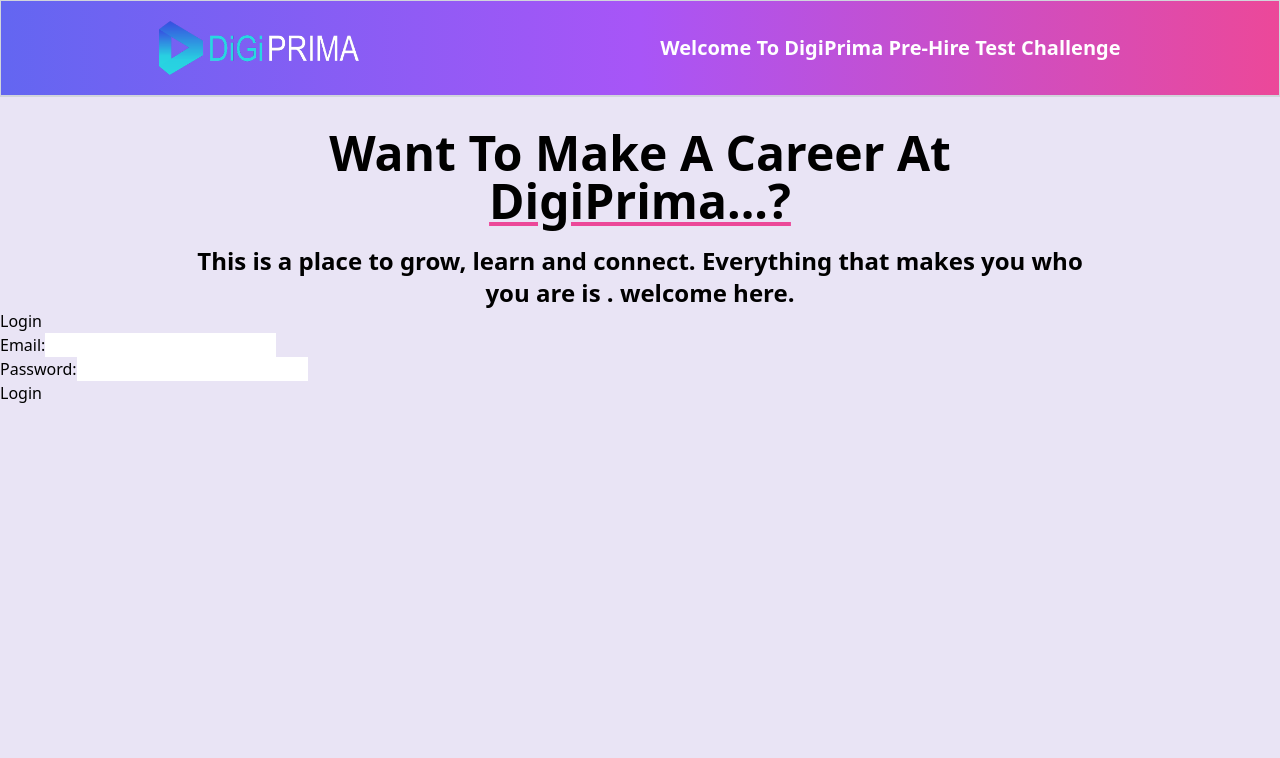
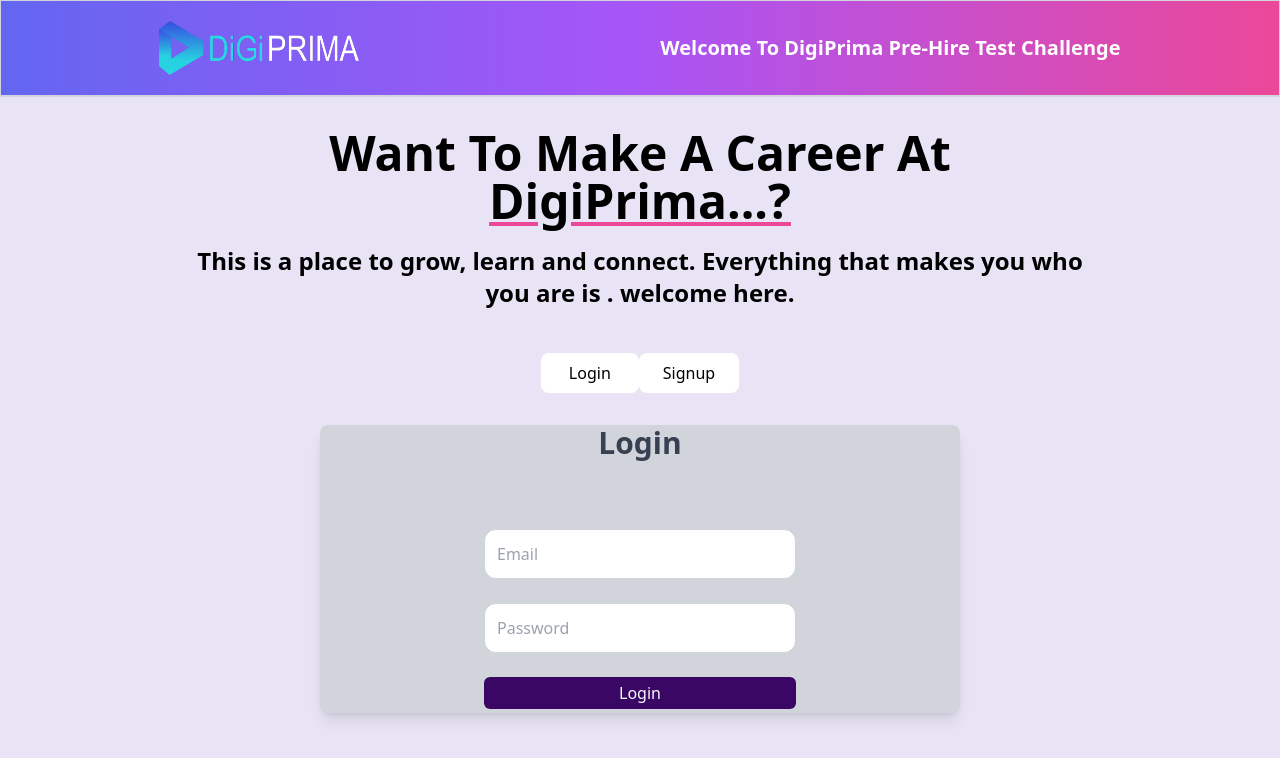
Before and after one commit to ketanjain12/PreHireTest, a React (Vite) app in the folder Frontend/: page / in a window 1280 px wide. Shown: the top 758 px of the page. Built offline with nearby package versions, Linux system fonts and the light colour scheme.

Commit message:
changes done in login f

```diff
--- a/Frontend/src/Component/Login.jsx
+++ b/Frontend/src/Component/Login.jsx
@@ -1,106 +1,16 @@
-// import React, { useState } from 'react';
-// import { Link, useNavigate } from 'react-router-dom';
+import React, { useState } from 'react';
+import { Link, useNavigate } from 'react-router-dom';
 
-// const Login = () => {
-//   const [email, setEmail] = useState('');
-//   const [password, setPassword] = useState('');
-//   const navigate = useNavigate();
-
-//   const handleLogin = async (event) => {
-//     event.preventDefault();
-
-//     try {
-//       const result = await fetch('http://localhost:3002/api/v1/login', {
-//         method: 'POST',
-//         headers: {
-//           'Content-Type': 'application/json',
-//         },
-//         body: JSON.stringify({ email, password }),
-//       });
-
-//       const resultData = await result.json();
-
-//       if (result.ok) {
-//         console.log('Login successful');
-//         navigate('/TestInterface'); // Navigate to the correct route after login
-//       } else {
-//         console.error('Login failed:', resultData.msg);
-//       }
-//     } catch (error) {
-//       console.error('Error:', error.message);
-//     }
-//   };
-
-//   return (
-//     <>
-//       <div className='flex items-center justify-center mt-10  py-1'>
-//         <Link
-//           className="border-gray-400 rounded-lg text-black bg-white py-2 px-7 hover:bg-gradient-to-r from-indigo-500 via-purple-500 hover:text-white to-pink-500"
-//           to="/login"
-//         >
-//           Login
-//         </Link>
-
-//         <Link
-//           className='hover:bg-gradient-to-r from-indigo-500 via-purple-500 hover:text-white to-pink-500 border-gray-400 rounded-lg text-black bg-white py-2 px-6'
-//           to='/signUp'
-//         >
-//           Signup
-//         </Link>
-//       </div>
-
-//       <div className='w-[50%] mx-auto rounded-lg bg-gray-300 box-shadow:0 1px 3px 0 rgb(0 0 0 / 0.1) mb-20 shadow-lg'>
-//         <h1 className='text-3xl mt-7 font-bold text-gray-700 text-center'>Login</h1>
-//         <form className='flex flex-col justify-center items-center m-1 p-1 mt-10' onSubmit={handleLogin}>
-//           <br />
-//           <input
-//             className='border border-gray-300 w-[50%] rounded-xl  px-3 py-3'
-//             onChange={(e) => setEmail(e.target.value)}
-//             value={email}
-//             type='email'
-//             placeholder='Email'
-//             id='Email'
-//           />
-//           <br />
-//           <input
-//             className='border border-gray-300 w-[50%] rounded-xl  px-3 py-3'
-//             onChange={(e) => setPassword(e.target.value)}
-//             value={password}
-//             type='password'
-//             placeholder='Password'
-//             id='Password'
-//           />
-//           <br />
-//           <button
-//             className='bg-purple-950 w-[50%] text-slate-50 py-1 px-2 rounded-md '
-//             type='submit'
-//           >
-//             Login
-//           </button>
-//         </form>
-//       </div>
-//     </>
-//   );
-// };
-
-// export default Login;
-import React, { useState } from 'react';
-
-const LoginForm = () => {
+const Login = () => {
   const [email, setEmail] = useState('');
   const [password, setPassword] = useState('');
-    const [message, setMessage] = useState('');
+  const navigate = useNavigate();
 
-    const handleLogin = async (e) => {
-        e.preventDefault();
-
-        if (!email || !password) {
-            setMessage('Please fill in both email and password.');
-            return;
-        }
+  const handleLogin = async (event) => {
+    event.preventDefault();
 
     try {
-            const response = await fetch('http://your-api-url/login', {
+      const result = await fetch('http://localhost:3002/api/v1/login', {
         method: 'POST',
         headers: {
           'Content-Type': 'application/json',
@@ -108,50 +18,69 @@
         body: JSON.stringify({ email, password }),
       });
 
-            const data = await response.json();
+      const resultData = await result.json();
 
-            if (response.ok) {
-                setMessage('Login successful');
-                // You can save the token and redirect the user here
-                console.log('User data:', data.data);
-                console.log('Token:', data.token);
-                // Save the token in localStorage or in your app state
-                localStorage.setItem('token', data.token);
-                // Redirect or update UI accordingly
+      if (result.ok) {
+        console.log('Login successful');
+        navigate('/TestInterface'); // Navigate to the correct route after login
       } else {
-                setMessage(data.msg || 'Login failed');
+        console.error('Login failed:', resultData.msg);
       }
     } catch (error) {
-            console.error('Error during login:', error);
-            setMessage('An error occurred. Please try again later.');
+      console.error('Error:', error.message);
     }
   };
 
   return (
-        <div>
-            <h2>Login</h2>
-            <form onSubmit={handleLogin}>
-                <div>
-                    <label>Email:</label>
+    <>
+      <div className='flex items-center justify-center mt-10  py-1'>
+        <Link
+          className="border-gray-400 rounded-lg text-black bg-white py-2 px-7 hover:bg-gradient-to-r from-indigo-500 via-purple-500 hover:text-white to-pink-500"
+          to="/login"
+        >
+          Login
+        </Link>
+
+        <Link
+          className='hover:bg-gradient-to-r from-indigo-500 via-purple-500 hover:text-white to-pink-500 border-gray-400 rounded-lg text-black bg-white py-2 px-6'
+          to='/signUp'
+        >
+          Signup
+        </Link>
+      </div>
+
+      <div className='w-[50%] mx-auto rounded-lg bg-gray-300 box-shadow:0 1px 3px 0 rgb(0 0 0 / 0.1) mb-20 shadow-lg'>
+        <h1 className='text-3xl mt-7 font-bold text-gray-700 text-center'>Login</h1>
+        <form className='flex flex-col justify-center items-center m-1 p-1 mt-10' onSubmit={handleLogin}>
+          <br />
           <input
-                        type="email"
+            className='border border-gray-300 w-[50%] rounded-xl  px-3 py-3'
+            onChange={(e) => setEmail(e.target.value)}
             value={email}
-                        onChange={(e) => setEmail(e.target.value)}
+            type='email'
+            placeholder='Email'
+            id='Email'
           />
+          <br />
+          <input
+            className='border border-gray-300 w-[50%] rounded-xl  px-3 py-3'
+            onChange={(e) => setPassword(e.target.value)}
+            value={password}
+            type='password'
+            placeholder='Password'
+            id='Password'
+          />
+          <br />
+          <button
+            className='bg-purple-950 w-[50%] text-slate-50 py-1 px-2 rounded-md '
+            type='submit'
+          >
+            Login
+          </button>
+        </form>
       </div>
-                <div>
-                    <label>Password:</label>
-                    <input
-                        type="password"
-                        value={password}
-                        onChange={(e) => setPassword(e.target.value)}
-                    />
-                </div>
-                <button type="submit">Login</button>
-            </form>
-            {message && <p>{message}</p>}
-        </div>
+    </>
   );
 };
 
-export default LoginForm;
+export default Login;
```
Lines whose indentation alone changed are shown as unchanged.
